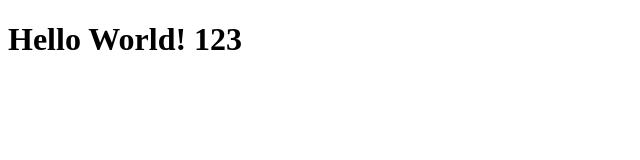
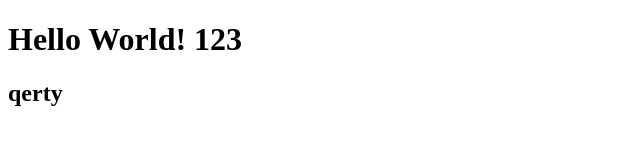
Before and after one commit to denisbilous1989/Test_9, a plain HTML site: page index.html in a window 1280 px wide. Shown: the full height of the page, 0-640 px from the left. Drawn offline with Linux system fonts and the light colour scheme.

Commit message:
Update index.html
Second commit

```diff
--- a/index.html
+++ b/index.html
@@ -9,6 +9,7 @@
 <body>
   <div>
     <h1>Hello World! 123</h1>
+    <h2>qerty</h2>
   </div>
 </body>
 </html>
```
